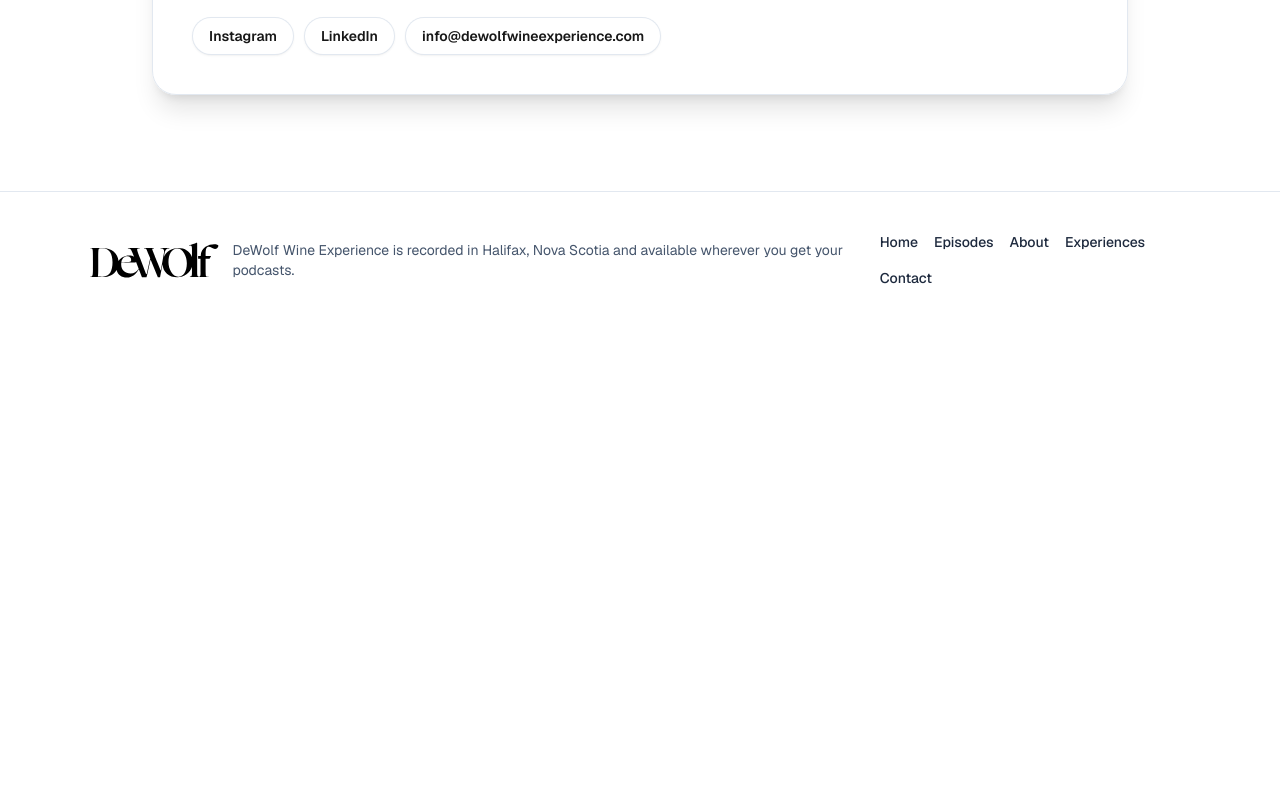
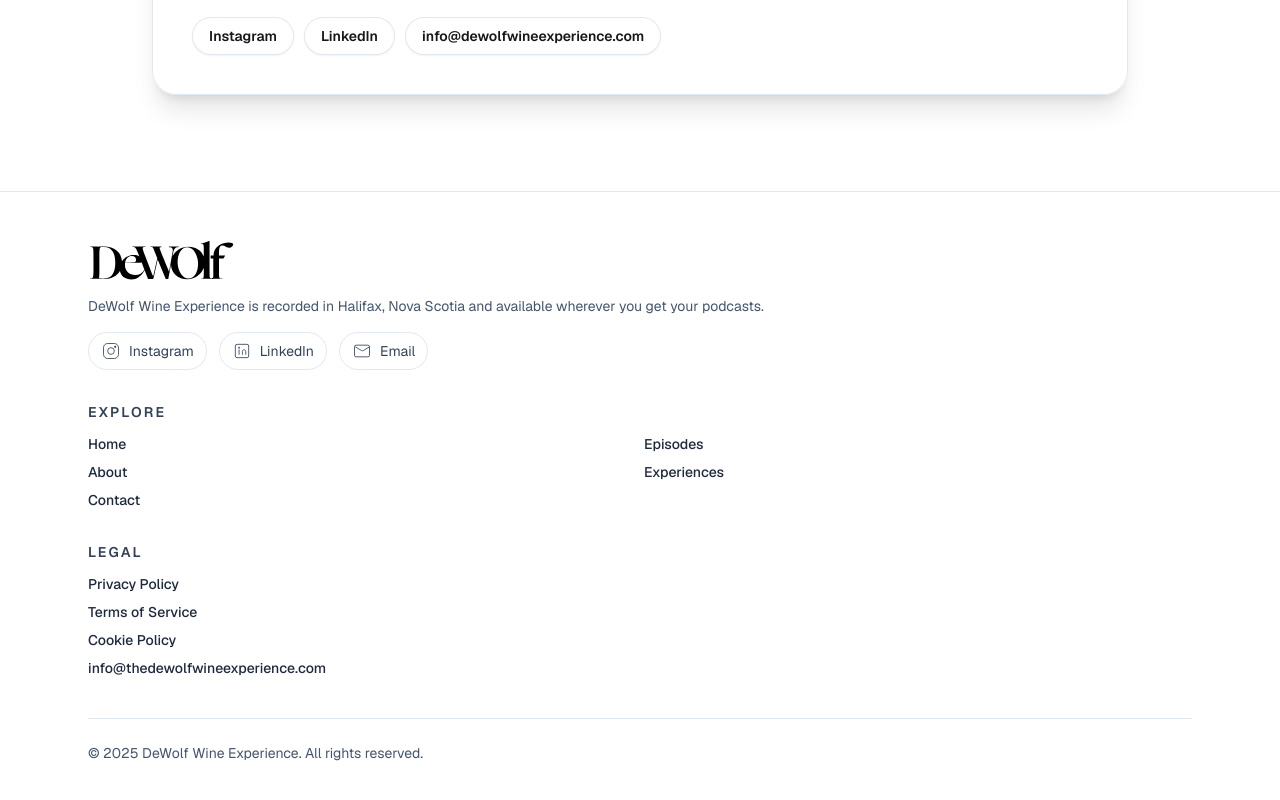
Before and after one commit to dewolfexperiences/dewolfwineexperiencewebsite, a Next.js app: page / in a window 1280 px wide. Shown: the part 6238-7038 px from the top of the page. Before the commit the page ends 6566 px from the top, so only its background shows below. Built offline with nearby package versions, Linux system fonts and the light colour scheme; a web font is replaced by a local one.

Commit message:
Add full footer with social and legal links; add policy pages

```diff
--- /dev/null
+++ b/src/app/cookie-policy/page.tsx
@@ -0,0 +1,29 @@
+export const metadata = {
+  title: "Cookie Policy | DeWolf Wine Experience",
+};
+
+export default function CookiePolicyPage() {
+  return (
+    <div className="bg-white py-16">
+      <div className="mx-auto max-w-4xl px-6 space-y-6">
+        <h1 className="text-3xl font-bold text-slate-900">Cookie Policy</h1>
+        <p className="text-slate-700">
+          We use cookies and similar technologies for basic site functionality,
+          analytics, and to improve the listening experience. You can control
+          cookies through your browser settings.
+        </p>
+        <p className="text-slate-700">
+          By using this site, you consent to our use of cookies as described
+          here. Questions? Email{" "}
+          <a
+            href="mailto:info@thedewolfwineexperience.com"
+            className="text-brand-burgundy-800 underline"
+          >
+            info@thedewolfwineexperience.com
+          </a>
+          .
+        </p>
+      </div>
+    </div>
+  );
+}
--- a/src/app/layout.tsx
+++ b/src/app/layout.tsx
@@ -3,6 +3,70 @@
 import Link from "next/link";
 import { Geist, Geist_Mono, Playfair_Display } from "next/font/google";
 import "./globals.css";
+
+const socialLinks = [
+  {
+    href: "https://www.instagram.com",
+    label: "Instagram",
+    icon: (
+      <svg
+        width="20"
+        height="20"
+        viewBox="0 0 24 24"
+        fill="none"
+        xmlns="http://www.w3.org/2000/svg"
+      >
+        <rect x="3" y="3" width="18" height="18" rx="5" stroke="currentColor" />
+        <circle cx="12" cy="12" r="4" stroke="currentColor" />
+        <circle cx="17" cy="7" r="1.25" fill="currentColor" />
+      </svg>
+    ),
+  },
+  {
+    href: "https://www.linkedin.com",
+    label: "LinkedIn",
+    icon: (
+      <svg
+        width="20"
+        height="20"
+        viewBox="0 0 24 24"
+        fill="none"
+        xmlns="http://www.w3.org/2000/svg"
+      >
+        <rect x="4" y="4" width="16" height="16" rx="2" stroke="currentColor" />
+        <path
+          d="M8.5 10.5V16"
+          stroke="currentColor"
+          strokeLinecap="round"
+          strokeLinejoin="round"
+        />
+        <circle cx="8.5" cy="8" r="1" fill="currentColor" />
+        <path
+          d="M12.5 16V12.5C12.5 11.3954 13.3954 10.5 14.5 10.5V10.5C15.6046 10.5 16.5 11.3954 16.5 12.5V16"
+          stroke="currentColor"
+          strokeLinecap="round"
+          strokeLinejoin="round"
+        />
+      </svg>
+    ),
+  },
+  {
+    href: "mailto:info@thedewolfwineexperience.com",
+    label: "Email",
+    icon: (
+      <svg
+        width="20"
+        height="20"
+        viewBox="0 0 24 24"
+        fill="none"
+        xmlns="http://www.w3.org/2000/svg"
+      >
+        <rect x="3" y="5" width="18" height="14" rx="2" stroke="currentColor" />
+        <path d="M4 7l7.447 4.468a2 2 0 0 0 2.106 0L21 7" stroke="currentColor" />
+      </svg>
+    ),
+  },
+];
 
 const geistSans = Geist({
   variable: "--font-geist-sans",
@@ -72,21 +136,43 @@
 function SiteFooter() {
   return (
     <footer className="border-t border-slate-200 bg-white">
-      <div className="mx-auto flex max-w-6xl flex-col gap-6 px-6 py-10 md:flex-row md:items-center md:justify-between">
+      <div className="mx-auto max-w-6xl px-6 py-12">
+        <div className="grid gap-8 md:grid-cols-[1.3fr,1fr,1fr]">
+          <div className="space-y-4">
             <div className="flex items-center gap-3">
               <Image
                 src="/dewolf-logo.svg"
                 alt="DeWolf Wine Experience"
-            width={140}
-            height={36}
-            className="h-9 w-auto"
+                width={160}
+                height={40}
+                className="h-10 w-auto"
               />
+            </div>
             <p className="text-sm text-slate-600">
               DeWolf Wine Experience is recorded in Halifax, Nova Scotia and
               available wherever you get your podcasts.
             </p>
+            <div className="flex flex-wrap items-center gap-3 text-sm text-slate-700">
+              {socialLinks.map((item) => (
+                <a
+                  key={item.label}
+                  href={item.href}
+                  target="_blank"
+                  rel="noreferrer"
+                  className="flex items-center gap-2 rounded-full border border-slate-200 px-3 py-2 transition hover:border-brand-burgundy-200 hover:bg-brand-burgundy-50"
+                >
+                  <span className="text-slate-700">{item.icon}</span>
+                  <span>{item.label}</span>
+                </a>
+              ))}
             </div>
-        <div className="flex flex-wrap items-center gap-4 text-sm font-medium text-slate-800">
+          </div>
+
+          <div className="space-y-3">
+            <h3 className="text-sm font-semibold uppercase tracking-[0.15em] text-slate-700">
+              Explore
+            </h3>
+            <div className="grid grid-cols-2 gap-2 text-sm font-medium text-slate-800">
               {navLinks.map((link) => (
                 <Link
                   key={link.href}
@@ -96,6 +182,46 @@
                   {link.label}
                 </Link>
               ))}
+            </div>
+          </div>
+
+          <div className="space-y-3">
+            <h3 className="text-sm font-semibold uppercase tracking-[0.15em] text-slate-700">
+              Legal
+            </h3>
+            <div className="flex flex-col gap-2 text-sm font-medium text-slate-800">
+              <Link
+                href="/privacy-policy"
+                className="transition hover:text-brand-burgundy-700"
+              >
+                Privacy Policy
+              </Link>
+              <Link
+                href="/terms-of-service"
+                className="transition hover:text-brand-burgundy-700"
+              >
+                Terms of Service
+              </Link>
+              <Link
+                href="/cookie-policy"
+                className="transition hover:text-brand-burgundy-700"
+              >
+                Cookie Policy
+              </Link>
+              <a
+                href="mailto:info@thedewolfwineexperience.com"
+                className="transition hover:text-brand-burgundy-700"
+              >
+                info@thedewolfwineexperience.com
+              </a>
+            </div>
+          </div>
+        </div>
+        <div className="mt-10 border-t border-slate-200 pt-6 text-sm text-slate-600">
+          <p>
+            &copy; {new Date().getFullYear()} DeWolf Wine Experience. All rights
+            reserved.
+          </p>
         </div>
       </div>
     </footer>
--- /dev/null
+++ b/src/app/privacy-policy/page.tsx
@@ -0,0 +1,31 @@
+export const metadata = {
+  title: "Privacy Policy | DeWolf Wine Experience",
+};
+
+export default function PrivacyPolicyPage() {
+  return (
+    <div className="bg-white py-16">
+      <div className="mx-auto max-w-4xl px-6 space-y-6">
+        <h1 className="text-3xl font-bold text-slate-900">Privacy Policy</h1>
+        <p className="text-slate-700">
+          We collect your email (and first name when provided) solely to send
+          podcast updates, events, and related content. We never sell your data.
+        </p>
+        <p className="text-slate-700">
+          If you want your information removed, email us at{" "}
+          <a
+            href="mailto:info@thedewolfwineexperience.com"
+            className="text-brand-burgundy-800 underline"
+          >
+            info@thedewolfwineexperience.com
+          </a>
+          .
+        </p>
+        <p className="text-slate-700">
+          This site uses analytics and error logging to improve the experience.
+          By using the site, you consent to this policy.
+        </p>
+      </div>
+    </div>
+  );
+}
--- /dev/null
+++ b/src/app/terms-of-service/page.tsx
@@ -0,0 +1,30 @@
+export const metadata = {
+  title: "Terms of Service | DeWolf Wine Experience",
+};
+
+export default function TermsOfServicePage() {
+  return (
+    <div className="bg-white py-16">
+      <div className="mx-auto max-w-4xl px-6 space-y-6">
+        <h1 className="text-3xl font-bold text-slate-900">Terms of Service</h1>
+        <p className="text-slate-700">
+          DeWolf Wine Experience provides podcast content, updates, and related
+          experiences. By using this site, you agree to do so lawfully and
+          acknowledge that all content is provided &quot;as is&quot; without
+          warranties.
+        </p>
+        <p className="text-slate-700">
+          We may update or change content at any time. Your continued use means
+          you accept any changes. For questions, contact{" "}
+          <a
+            href="mailto:info@thedewolfwineexperience.com"
+            className="text-brand-burgundy-800 underline"
+          >
+            info@thedewolfwineexperience.com
+          </a>
+          .
+        </p>
+      </div>
+    </div>
+  );
+}
```
Lines whose indentation alone changed are shown as unchanged.
